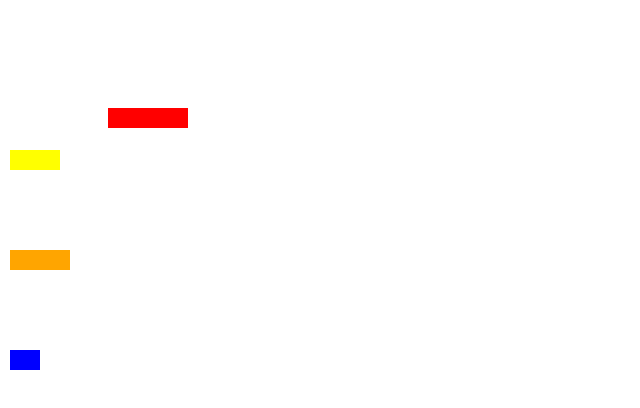
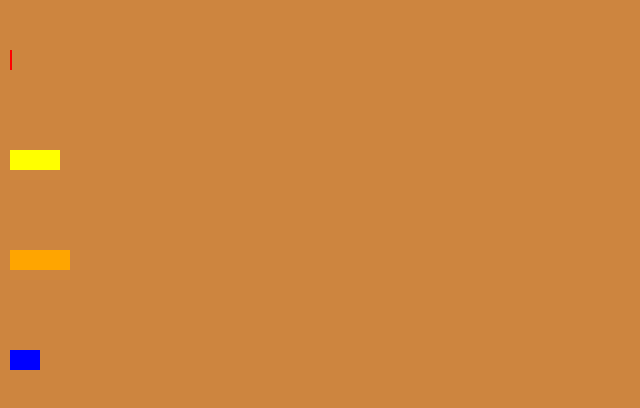
Before and after one commit to MarijnBoumans1629131/MinorDataVis, a plain HTML site: page index.html in a window 1280 px wide. Shown: the whole page, without its empty margins (0-640 px from the left). Drawn offline with Linux system fonts and the light colour scheme.

Commit message:
Add files via upload

```diff
--- a/index.html
+++ b/index.html
@@ -5,8 +5,12 @@
     <meta name="viewport" content="width=device-width, initial-scale=1.0">
     <title>BarChart</title>
     <style>
-        body{padding: 100px;}
-        .apples{width: 80px; height: 20px; background-color: red; position: absolute; top: 50; left: 10;}
+        body{padding: 100px; background-color: peru;}
+        .apples{width: 80px; height: 20px; background-color: red;
+         position: absolute;
+         top: 50px;
+         left: 10px;
+         border: black; width: 2px;}
         .bananas{width: 50px; height: 20px; background-color: yellow; position: absolute; top: 150px; left: 10px;}
         .oranges{width: 60px; height: 20px; background-color: orange; position: absolute; top: 250px; left: 10px;}
         .blueberries{width: 30px; height: 20px; background-color: blue; position: absolute; top: 350px; left: 10px;}
```
